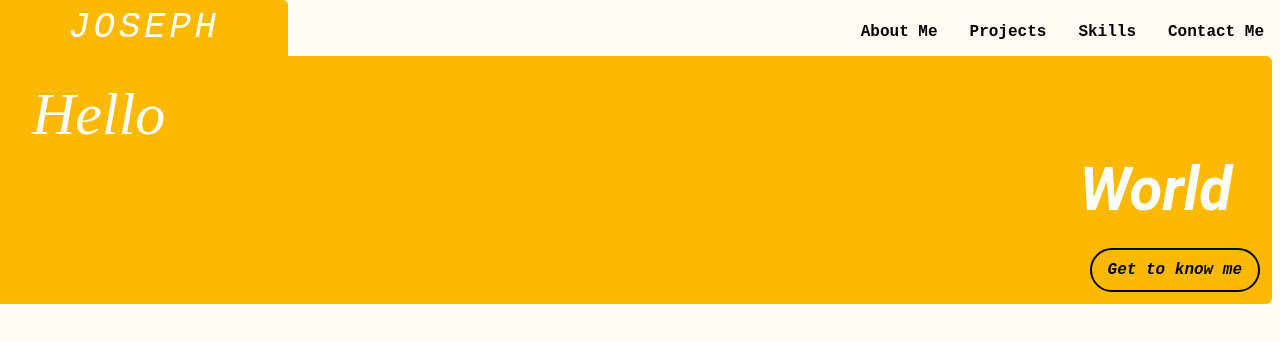
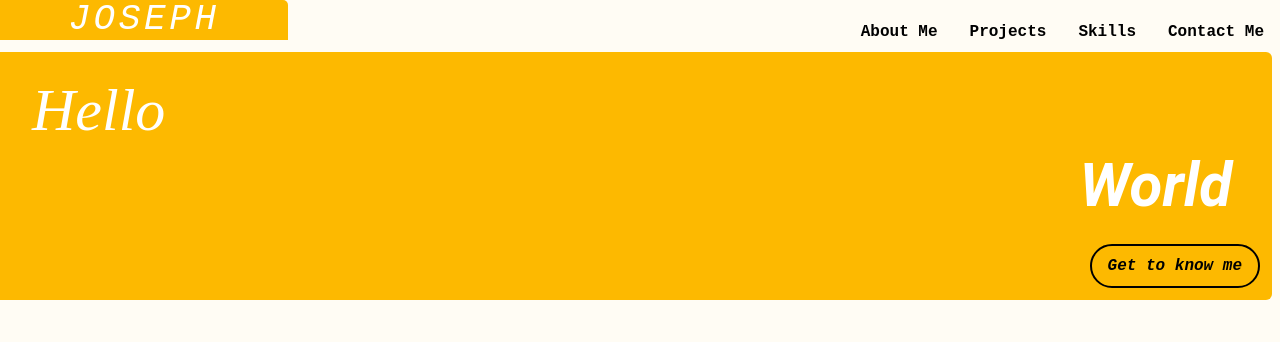
Before and after one commit to programmergeek/landing-page, a Next.js app in the folder landing-page/: page / in a window 1280 px wide. Shown: the top 342 px of the page. Built offline with nearby package versions, Linux system fonts and the light colour scheme.

Commit message:
remove padding around top and bottom of the logo

```diff
--- a/landing-page/components/NavigationBar.tsx
+++ b/landing-page/components/NavigationBar.tsx
@@ -58,7 +58,7 @@ const NavigationBarWrapper: React.FC<Props> = ({ ...props }) => {
 export const NavigationBar: React.FC = () => {
     return (
     <NavigationBarWrapper>
-        <p className='font-sourceCodePro text-2xl md:text-3xl lg:text-4xl font-medium italic tracking-widest bg-folderYellow rounded-tr-[5px] text-white text-center py-2'>JOSEPH</p>
+        <p className='font-sourceCodePro text-2xl md:text-3xl lg:text-4xl font-medium italic tracking-widest bg-folderYellow rounded-tr-[5px] text-white text-center py-0'>JOSEPH</p>
         <div className='flex justify-end flex-row'>
             {
                 ["About Me", "Projects", "Skills", "Contact Me"].map((value) => {
```
